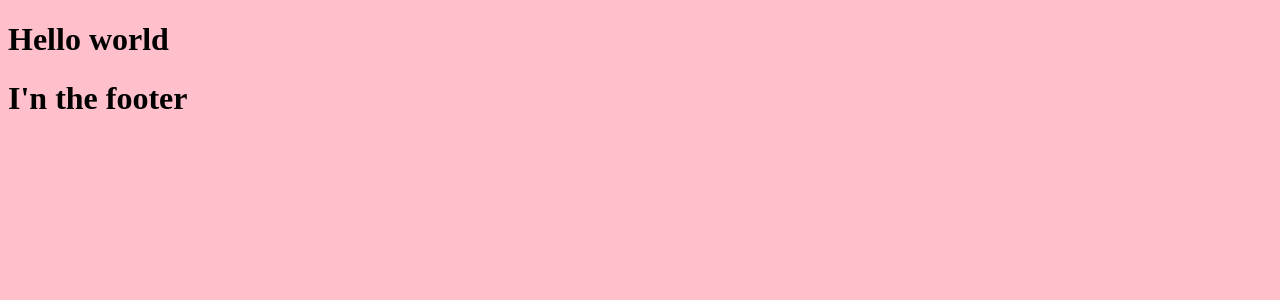
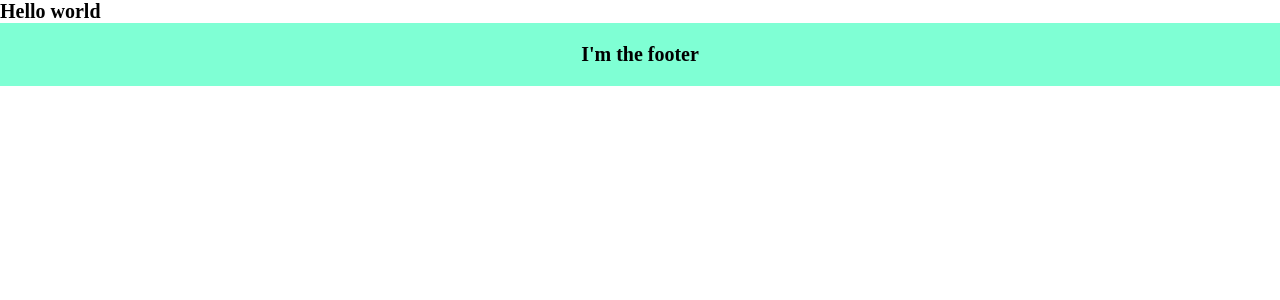
Before and after one commit to ArmandoAlmanza/Novus, a PHP site: page / in a window 1280 px wide. Shown: the top 300 px of the page. Run offline with PHP 8.4, Linux system fonts and the light colour scheme.

Commit message:
Don pendejo

```diff
--- a/src/Components/Footer.php
+++ b/src/Components/Footer.php
@@ -1,5 +1,5 @@
-<footer>
-	<h1>I'n the footer</h1>
+<footer class="site__footer">
+	<h1>I'm the footer</h1>
 </footer>
 
 
--- a/src/Styles/app.css
+++ b/src/Styles/app.css
@@ -1,3 +1,18 @@
-body{
-	background-color: pink;
+html {
+    font-size: 62.5%;
+    box-sizing: border-box;
+    scroll-behavior: smooth;
 }
+
+*,
+*:before,
+*:after {
+    box-sizing: inherit;
+	margin: 0;
+}
+
+.site__footer{
+	padding: 20px;
+	text-align: center;
+	background-color: aquamarine;
+}
```
